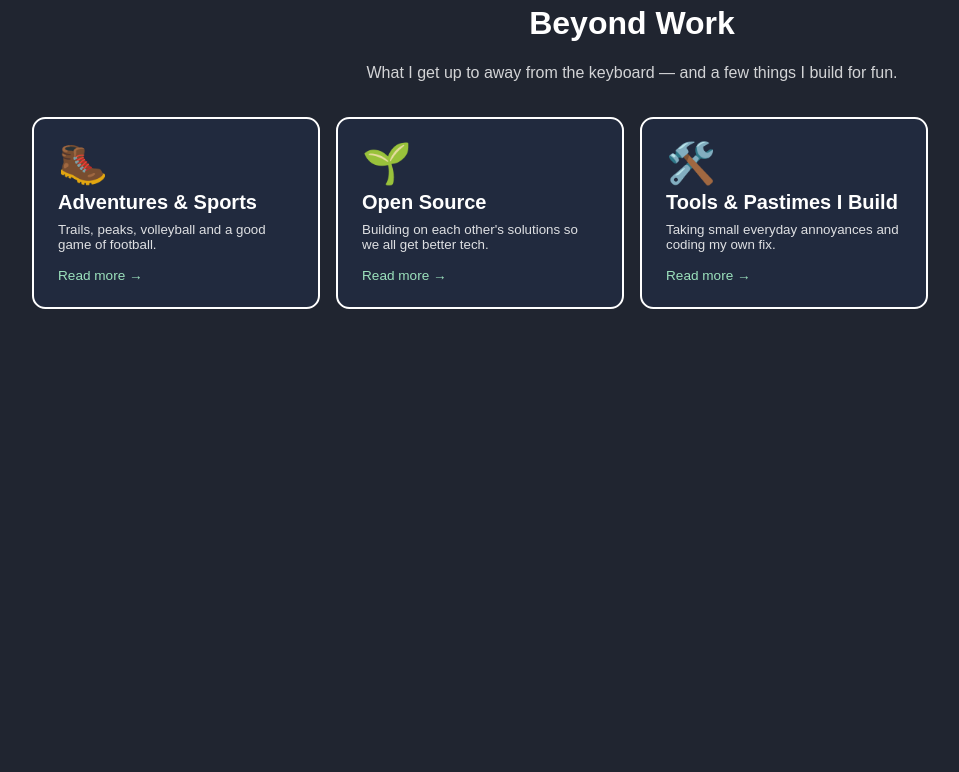
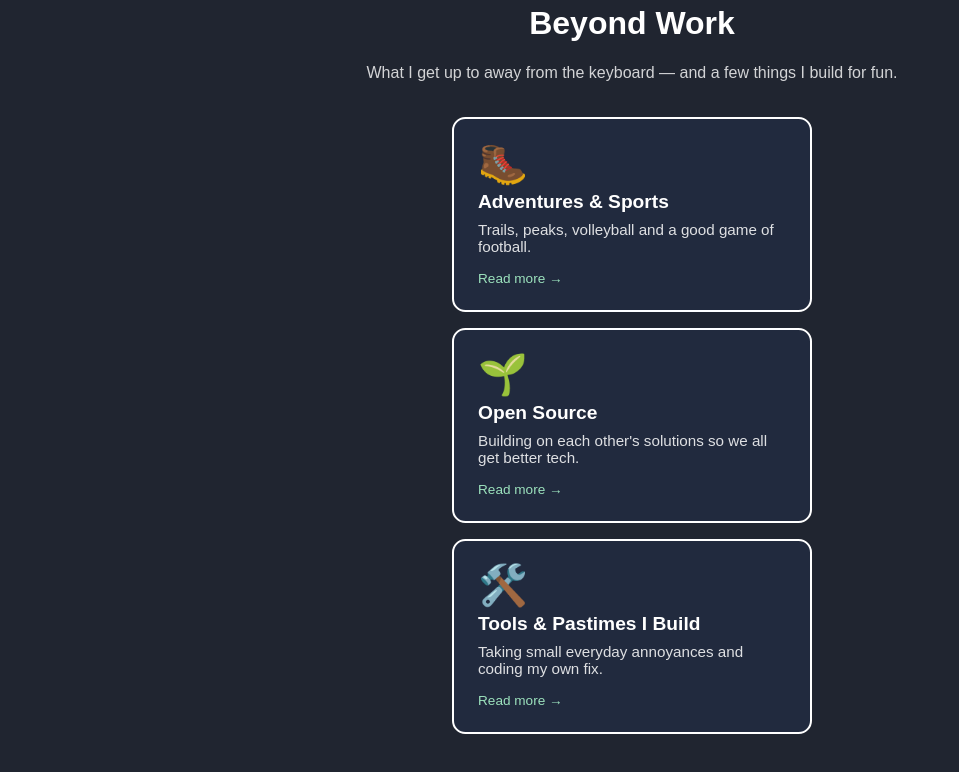
Before and after one commit to GustavoRizzo/my-resume, a React (Vite) app: page /BeyondWork in a window 1280 px wide. Shown: the top 772 px of the page, without its empty margins (8-967 px from the left). Built offline with nearby package versions, Linux system fonts and the light colour scheme.

Commit message:
New layout of hobby cards

```diff
--- a/src/components/SectionBeyondWork/HobbyCard.tsx
+++ b/src/components/SectionBeyondWork/HobbyCard.tsx
@@ -1,18 +1,22 @@
+import { CSSProperties } from "react";
 import { HobbyTopic } from "../../types/Hobby";
 
 interface HobbyCardProps {
     topic: HobbyTopic;
+    index: number;
     onOpen: (id: string) => void;
 }
 
 // Compact, clickable card showing only the emoji, title and summary.
-// This is the presentation layer meant to be reskinned in the future
-// (e.g. a "deck of cards" look) without touching content or modal logic.
-export default function HobbyCard({ topic, onOpen }: HobbyCardProps) {
+// This is the presentation layer (fanned "deck of cards" look): the card's
+// position in the fan is driven purely by the `--i` CSS variable, so the
+// layout can be reskinned again without touching content or modal logic.
+export default function HobbyCard({ topic, index, onOpen }: HobbyCardProps) {
     return (
         <button
             type="button"
             className="hobby-card"
+            style={{ "--i": index } as CSSProperties}
             onClick={() => onOpen(topic.id)}
             aria-label={`Open details about ${topic.title}`}
         >
--- a/src/components/SectionBeyondWork/SectionBeyondWork.tsx
+++ b/src/components/SectionBeyondWork/SectionBeyondWork.tsx
@@ -1,4 +1,4 @@
-import { useState } from "react";
+import { CSSProperties, useState } from "react";
 import "./style.scss";
 import HobbyCard from "./HobbyCard";
 import HobbyModal from "./HobbyModal";
@@ -16,9 +16,17 @@ export default function SectionBeyondWork() {
             <h1 style={{ marginTop: "5px" }}>{data.section.title}</h1>
             <p className="beyond-work__subtitle">{data.section.subtitle}</p>
 
-            <div className="beyond-work__grid">
-                {data.topics.map((topic) => (
-                    <HobbyCard key={topic.id} topic={topic} onOpen={setOpenId} />
+            <div
+                className="beyond-work__fan"
+                style={{ "--total": data.topics.length } as CSSProperties}
+            >
+                {data.topics.map((topic, index) => (
+                    <HobbyCard
+                        key={topic.id}
+                        topic={topic}
+                        index={index}
+                        onOpen={setOpenId}
+                    />
                 ))}
             </div>
 
--- a/src/components/SectionBeyondWork/style.scss
+++ b/src/components/SectionBeyondWork/style.scss
@@ -13,16 +13,39 @@
     margin-bottom: 2rem;
   }
 
-  &__grid {
-    width: min(95%, 1200px);
-    display: grid;
-    gap: 1rem;
-    grid-template-columns: repeat(auto-fill, minmax(min(280px, 100%), 1fr));
+  /* The fan container. Cards are absolutely positioned and rotate around a
+     pivot point well below the deck, so they spread out like a hand of cards.
+     At rest the fan is slightly closed; on hover/focus-within it opens wider. */
+  &__fan {
+    --angle-step: 9deg;
+    --pivot: 460px; // how far below the cards the rotation pivot sits
+    position: relative;
+    width: min(95%, 1000px);
+    height: 380px;
+    display: flex;
+    justify-content: center;
+    align-items: flex-end;
+
+    @media (hover: hover) {
+      &:hover {
+        --angle-step: 15deg;
+      }
+    }
   }
 }
 
-/* --- Card (presentation layer — reskin target) --- */
+/* --- Card (presentation layer — fan/deck reskin target) --- */
 .hobby-card {
+  // Offset from the centre of the fan, e.g. -1, 0, 1 for three cards.
+  --offset: calc(var(--i) - (var(--total) - 1) / 2);
+  --rot: calc(var(--offset) * var(--angle-step));
+
+  position: absolute;
+  bottom: 0;
+  width: 220px;
+  height: 300px;
+  box-sizing: border-box;
+
   display: flex;
   flex-direction: column;
   align-items: flex-start;
@@ -35,12 +58,21 @@
   border-radius: 1em;
   padding: 1.5rem;
   font-family: inherit;
-  transition: transform 0.15s ease-in-out, box-shadow 0.15s ease-in-out;
 
-  &:hover,
-  &:focus-visible {
-    transform: translateY(-4px);
-    box-shadow: 0 8px 20px rgba(0, 0, 0, 0.35);
+  transform-origin: 50% var(--pivot);
+  transform: rotate(var(--rot));
+  transition: transform 0.3s ease, box-shadow 0.2s ease-in-out,
+    background 0.2s ease-in-out;
+
+  @media (hover: hover) {
+    &:hover,
+    &:focus-visible {
+      // Lift the card outward along its own rotated axis and bring it forward.
+      transform: rotate(var(--rot)) translateY(-40px) scale(1.05);
+      background: $secound-perfil-color;
+      box-shadow: 0 12px 28px rgba(0, 0, 0, 0.45);
+      z-index: 100;
+    }
   }
 
   &__emoji {
@@ -50,11 +82,12 @@
 
   &__title {
     margin: 0;
-    font-size: 1.25rem;
+    font-size: 1.2rem;
   }
 
   &__summary {
     margin: 0;
+    font-size: 0.95rem;
     opacity: 0.85;
   }
 
@@ -63,6 +96,25 @@
     padding-top: 0.5rem;
     font-size: 0.85rem;
     color: $highlight-color-timeline;
+  }
+}
+
+/* On touch devices (no hover) the fan can't be opened, so fall back to a
+   simple stacked column where every card is fully readable and tappable. */
+@media (hover: none) {
+  .beyond-work__fan {
+    position: static;
+    height: auto;
+    flex-direction: column;
+    align-items: center;
+    gap: 1rem;
+  }
+
+  .hobby-card {
+    position: static;
+    width: min(95%, 360px);
+    height: auto;
+    transform: none;
   }
 }
 
```
